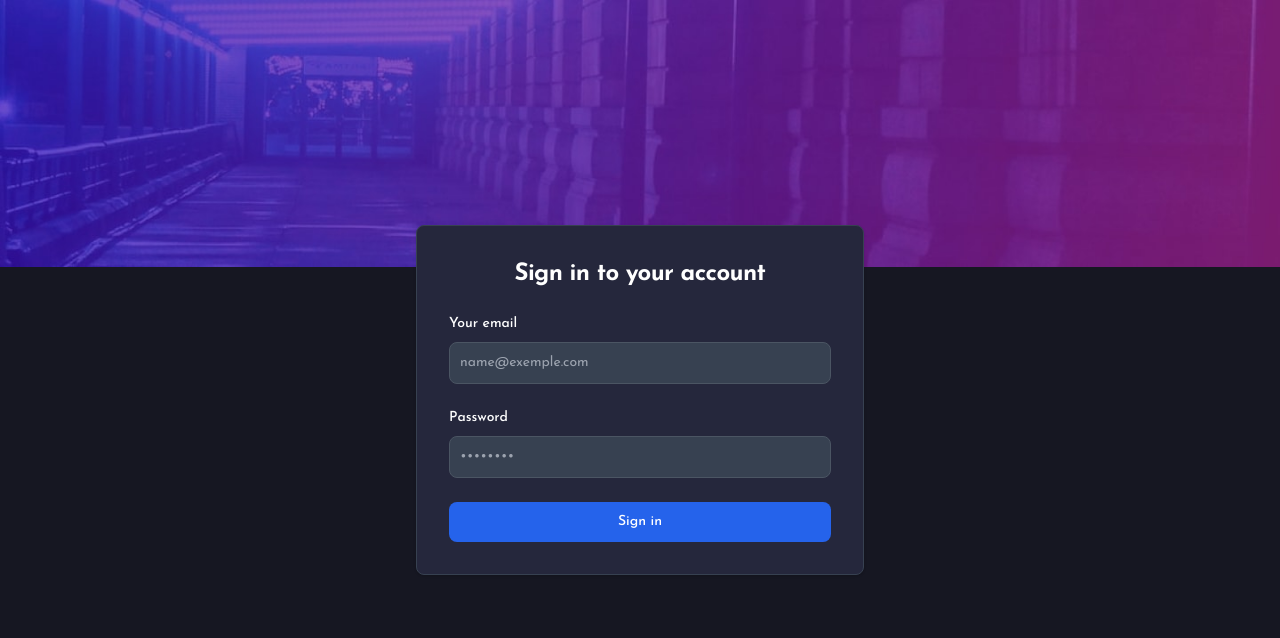
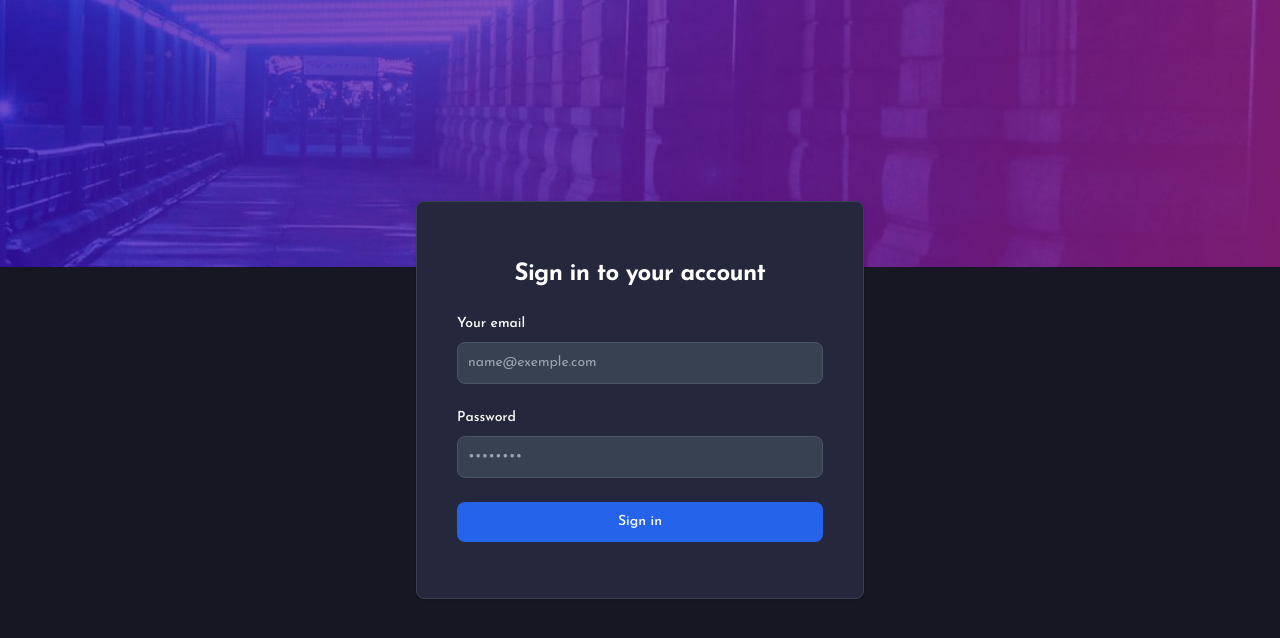
Before and after one commit to eriveltondasilva/todo-app.client, a Next.js app: page /login in a window 1280 px wide. Shown: the top 638 px of the page. Built offline with nearby package versions, Linux system fonts and the light colour scheme.

Commit message:
feat: form de login

```diff
--- a/src/app/page.tsx
+++ b/src/app/page.tsx
@@ -5,10 +5,10 @@ import Todo from '@/components/Todo'
 // ==============================================================================
 export default function Home() {
   return (
-    <main className='mx-6 sm:mx-auto min-w-80 py-16 text-slate-800 dark:text-white sm:max-w-lg'>
-    <Header />
-    <Form />
-    <Todo />
-  </main>
-  );
+    <main className='mx-6 min-w-80 py-16 text-slate-800 dark:text-white sm:mx-auto sm:max-w-lg'>
+      <Header />
+      <Form />
+      <Todo />
+    </main>
+  )
 }
--- a/src/components/Form/FormRoot.tsx
+++ b/src/components/Form/FormRoot.tsx
@@ -1,12 +1,12 @@
 type Props = {
-  onSubmit: (e: React.FormEvent<EventTarget>) => Promise<void>
+  // onSubmit: (e: React.FormEvent<EventTarget>) => Promise<void>
   children: React.ReactNode
 }
 
 // ============================================================================
-export default function FormRoot({ onSubmit, children }: Props) {
+export default function FormRoot({ children }: Props) {
   return (
-    <form onSubmit={onSubmit}>
+    <form>
       <span className='sr-only'>add a new todo</span>
       <div className='my-8 flex space-x-3 rounded-md bg-surface-light px-5 py-3 shadow-lg dark:bg-surface-dark'>
         {children}
--- a/src/components/Form/index.tsx
+++ b/src/components/Form/index.tsx
@@ -2,12 +2,19 @@
 import toast, { Toaster } from 'react-hot-toast'
 
 import useTaskContext from '@/hooks/useTaskContext'
-import * as api from '@/services/taskApi'
+import { createTask } from '@/services/taskApi'
 
 import FormButton from './FormButton'
 import FormCircle from './FormCircle'
 import FormInput from './FormInput'
 import FormRoot from './FormRoot'
+
+// const FormInputCreateTask = {
+//   Root: FormRoot,
+//   Circle: FormCircle,
+//   Input: FormInput,
+//   Button: FormButton,
+// }
 
 // ==============================================================
 export default function Form() {
@@ -20,7 +27,7 @@ export default function Form() {
 
     if (!formData?.get('title')) return
 
-    const res = await api.createTask(formData)
+    const res = await createTask(formData)
 
     //
     if (res?.status !== 201) return
@@ -31,7 +38,7 @@ export default function Form() {
   }
 
   return (
-    <FormRoot onSubmit={handleSubmit}>
+    <FormRoot>
       <FormCircle />
       <FormInput />
       <FormButton />
--- a/src/components/Login/LoginForm.tsx
+++ b/src/components/Login/LoginForm.tsx
@@ -1,12 +1,8 @@
 type Props = {
-  onSubmit: (e: React.FormEvent<EventTarget>) => void
+  // onSubmit: (e: React.FormEvent<EventTarget>) => void
   children: React.ReactNode
 }
 
-export default function name({ onSubmit, children }: Props) {
-  return (
-    <form onSubmit={onSubmit} className='space-y-4 md:space-y-6'>
-      {children}
-    </form>
-  )
+export default function name({ children }: Props) {
+  return <form className='space-y-4 md:space-y-6'>{children}</form>
 }
--- a/src/components/Login/LoginRoot.tsx
+++ b/src/components/Login/LoginRoot.tsx
@@ -5,7 +5,7 @@ export default function LoginRoot({ children }: Props) {
     <section>
       <div className='mx-auto flex flex-col items-center justify-center px-6 py-8 md:h-screen lg:py-0'>
         <div className='w-full rounded-lg bg-surface-light shadow dark:border dark:border-gray-700 dark:bg-surface-dark sm:max-w-md md:mt-0 xl:p-0'>
-          <div className='space-y-4 p-6 sm:p-8 md:space-y-6'>{children}</div>
+          <div className='space-y-4 p-6 sm:px-10 sm:py-14 md:space-y-6'>{children}</div>
         </div>
       </div>
     </section>
--- a/src/components/Login/index.tsx
+++ b/src/components/Login/index.tsx
@@ -15,7 +15,7 @@ export default function LoginIndex() {
   return (
     <LoginRoot>
       <LoginTitle />
-      <LoginForm onSubmit={handleSubmit}>
+      <LoginForm>
         <LoginInputEmail />
         <LoginInputPassword />
         <FormButton />
```
Also changed, not shown: src/services/authApi.ts (added, +9 -0 lines), src/components/Header.tsx (line endings or trailing spaces).
